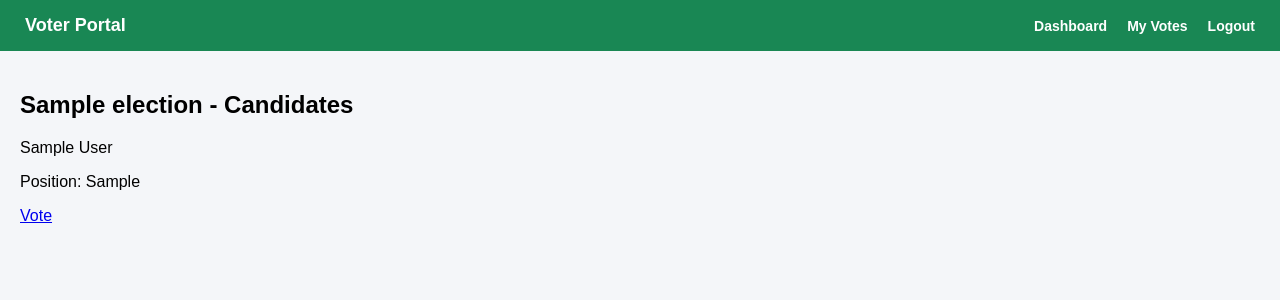
After one commit to Kreativeweb003/Online_Voting_System, a Django app: page /voting/election/1/candidates/ in a window 1280 px wide. The commit adds this page. Shown: the top 300 px of the page. Run offline with Django 5.2, Linux system fonts and the light colour scheme; a user stored in the database is signed in; tables that the repository leaves empty hold one stand-in row (values such as "Sample post").

Commit message:
Improved UX Flow

```diff
--- a/dashboard/views.py
+++ b/dashboard/views.py
@@ -15,7 +15,7 @@ def voter_dashboard(request):
     if user.role != "voter":
         return render(request, "403.html")
 
-    return render(request, "dashboard/voter_dashboard.html")
+    return render(request, "dashboard/voter_dashboard.html", {'elections': elections})
 
 
 # -----------------------
@@ -31,7 +31,7 @@ def candidate_dashboard(request):
     if user.role != "candidate":
         return render(request, "403.html")
 
-    return render(request, "dashboard/candidate_dashboard.html")
+    return render(request, "dashboard/candidate_dashboard.html", {'elections': elections})
 
 
 # -----------------------
--- a/templates/dashboard/voter_dashboard.html
+++ b/templates/dashboard/voter_dashboard.html
@@ -42,8 +42,8 @@
                 {{ election.end_date }}
             </p>
 
-            <a href="{% url 'vote_page' election.id %}" class="voter-vote-btn">
-                Vote Now
+            <a href="{% url 'candidate_list' election.id %}">
+            View Candidates
             </a>
 
         </div>
--- /dev/null
+++ b/templates/voting/candidate_list.html
@@ -0,0 +1,31 @@
+{% extends 'dashboard/voter_base.html' %}
+
+{% block content %}
+
+<h2>{{ election.title }} - Candidates</h2>
+
+{% for app in candidates %}
+
+<div class="candidate-card">
+
+    <p>
+        {{ app.user.first_name }} {{ app.user.last_name }}
+    </p>
+
+    <p>
+        Position: {{ app.position }}
+    </p>
+
+    <a href="{% url 'vote' election.id app.user.id %}">
+        Vote
+    </a>
+
+</div>
+
+{% empty %}
+
+<p>No approved candidates yet.</p>
+
+{% endfor %}
+
+{% endblock %}
--- a/voting/urls.py
+++ b/voting/urls.py
@@ -18,5 +18,7 @@ urlpatterns = [
 
     path(
     'admin/votes/', views.admin_vote_list, name='admin_vote_list'
-),
+    ),
+
+    path('election/<int:election_id>/candidates/', views.candidate_list, name='candidate_list'),
 ]
--- a/voting/views.py
+++ b/voting/views.py
@@ -65,6 +65,40 @@ def vote(request, election_id, candidate_id):
 
     messages.success(request, "Vote submitted successfully!")
     return redirect("voter_dashboard")
+
+
+
+
+
+#==================================================
+#   Candidate List
+#==================================================
+
+@login_required
+def candidate_list(request, election_id):
+
+    election = get_object_or_404(Election, id=election_id)
+
+    candidates = CandidateApplication.objects.filter(
+        election=election,
+        status="approved"
+    )
+
+    return render(
+        request,
+        "voting/candidate_list.html",
+        {
+            "election": election,
+            "candidates": candidates
+        }
+    )
+
+
+
+
+
+
+
 
 #==================================================
 #   Admin Election Creation
```
